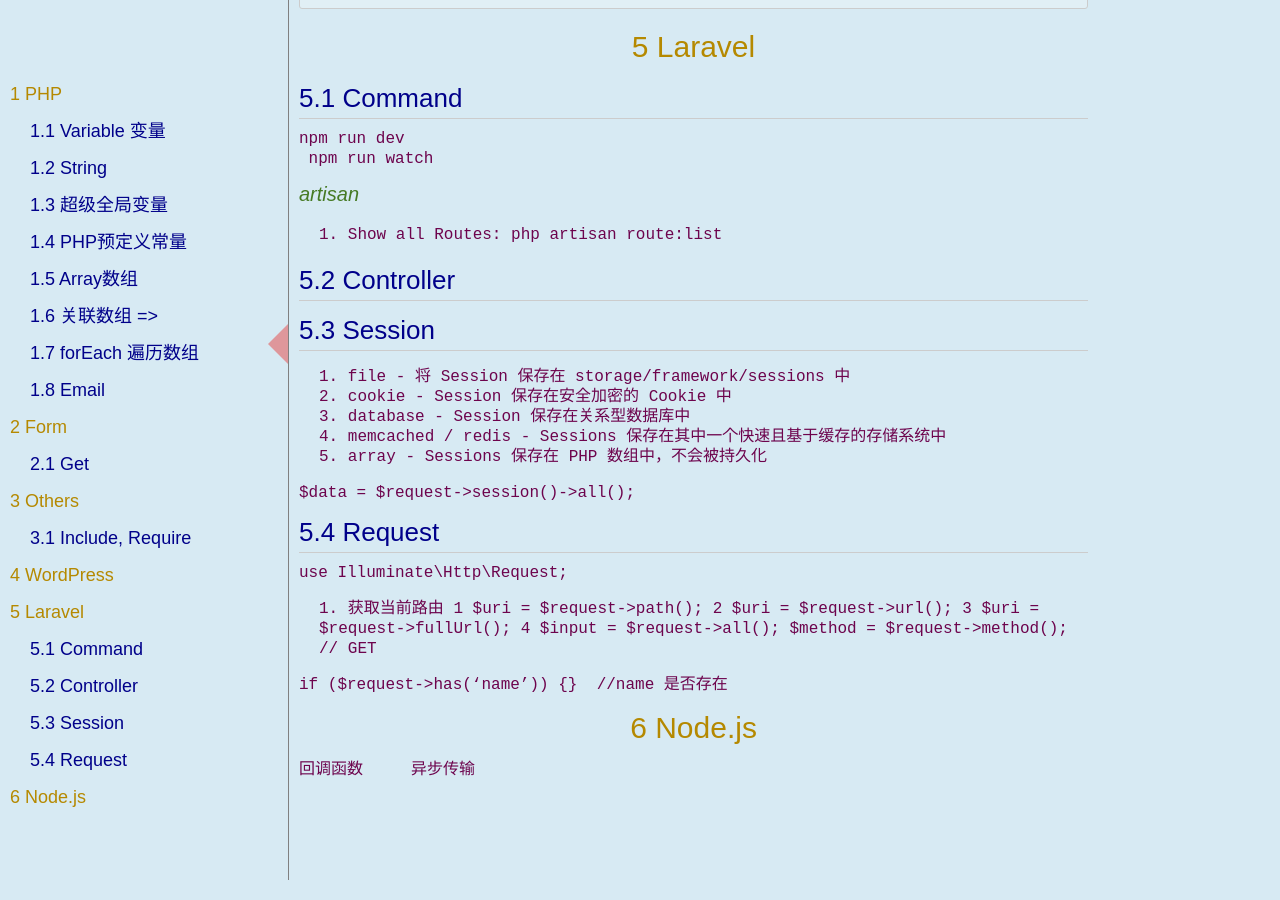
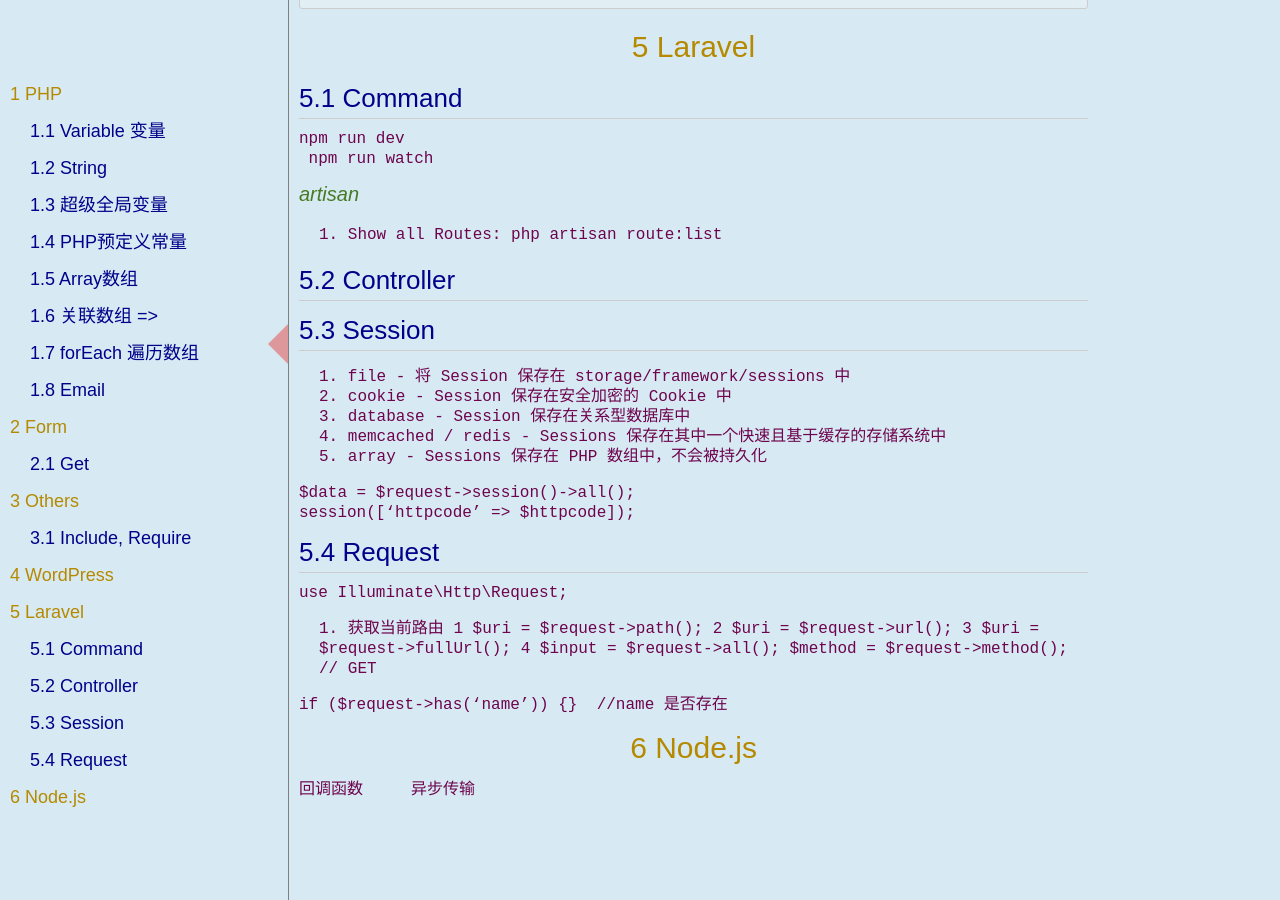
Before and after one commit to rfd3344a/rfd3344.github.io, a Jekyll site: the page built from notes/PHP_Node.md, in a window 1280 px wide and 900 px high, scrolled down 5132 px. Built offline with Jekyll 4.4.1, drawn with Linux system fonts in a browser that asks for light colours; nearby versions of some CDN libraries; some web fonts are replaced; our own code applies the rules of GitHub Pages for plain Markdown files.

Commit message:
Update PHP_Node.md

```diff
--- a/notes/PHP_Node.md
+++ b/notes/PHP_Node.md
@@ -256,6 +256,7 @@
 
 $data = $request->session()->all();
 
+session(['httpcode' => $httpcode]);
 
 
 
```
